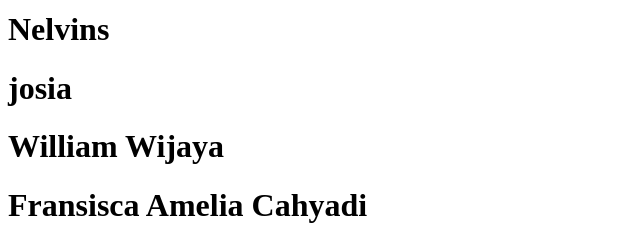
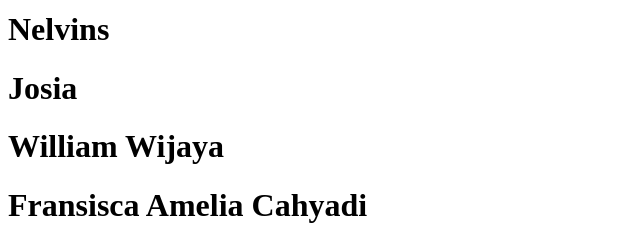
Before and after one commit to VinnNervin/praktek-07, a plain HTML site: page index.html in a window 1280 px wide. Shown: the part 127-367 px from the top of the page, 0-640 px from the left. Drawn offline with Linux system fonts and the light colour scheme.

Commit message:
Update : index.html

```diff
--- a/index.html
+++ b/index.html
@@ -9,8 +9,8 @@
     <h1>tugas 07</h1>
     <h1>Charles </h1>
     <h1>Nelvins</h1>
-    <h1>josia </h1>
-    <h1> William  Wijaya </h1>
+    <h1>Josia </h1>
+    <h1> William Wijaya </h1>
     <h1>Fransisca Amelia Cahyadi</h1>
     <p>Davies Wieandra</p>
   </body>
```
